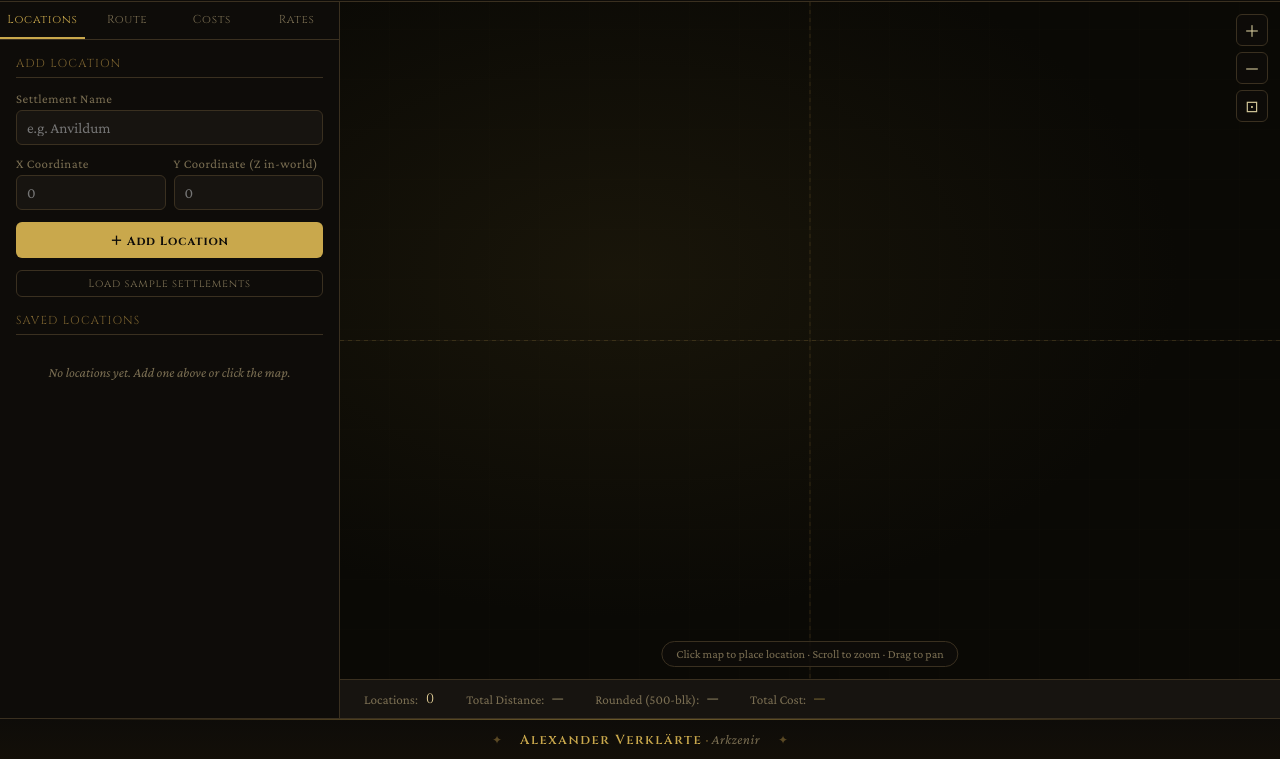
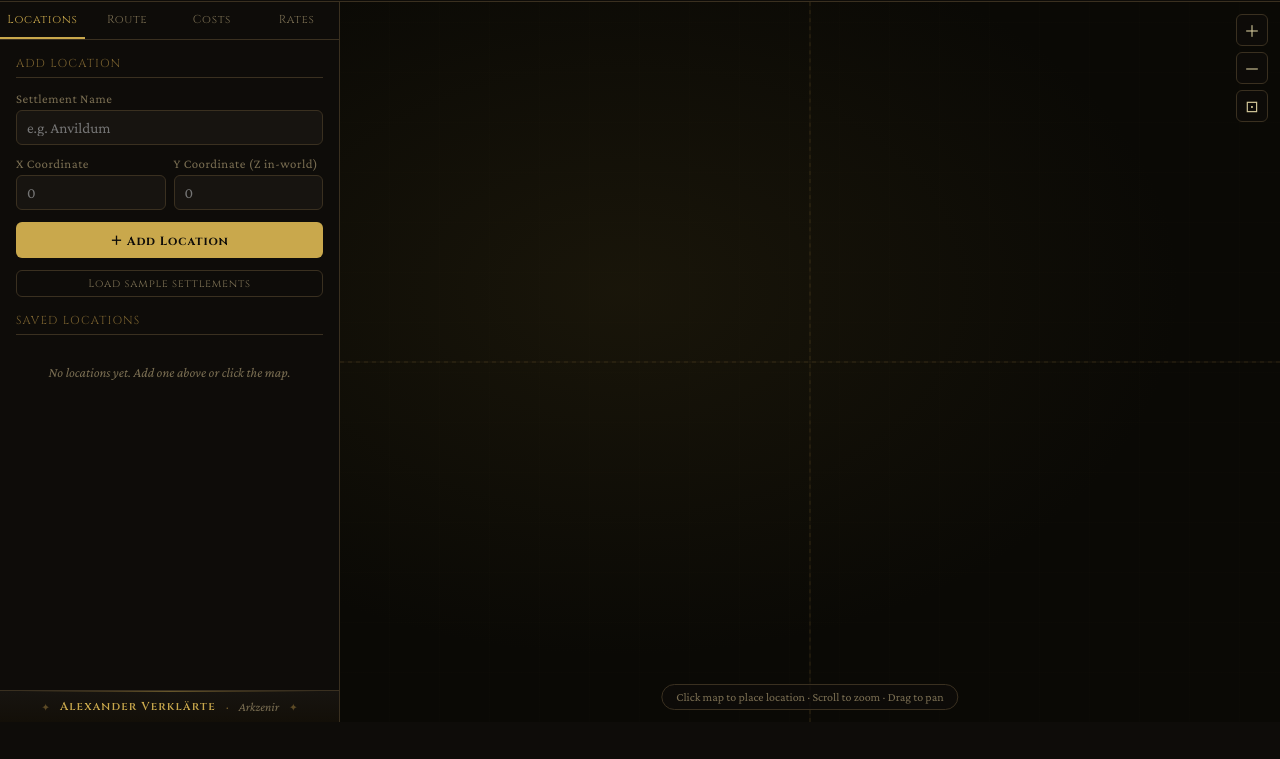
Before and after one commit to Arkzenir/FTALogistics, a plain HTML site: page index.html in a window 1280 px wide. Shown: the part 78-837 px from the top of the page. After the commit the page ends 800 px from the top, so only its background shows below. Drawn offline with nearby package versions, Linux system fonts and the light colour scheme.

Commit message:
Reorganise tabs and layout for single screen use

```diff
--- a/index.html
+++ b/index.html
@@ -29,7 +29,8 @@
     color: var(--text);
     font-family: 'Crimson Pro', Georgia, serif;
     font-size: 16px;
-    min-height: 100vh;
+    height: 100vh;
+    overflow: hidden;
     display: flex;
     flex-direction: column;
   }
@@ -58,10 +59,10 @@
   main {
     display: grid;
     grid-template-columns: 340px 1fr;
-    grid-template-rows: 1fr auto;
     gap: 0;
     flex: 1;
     overflow: hidden;
+    min-height: 0;
   }
 
   /* ── SIDEBAR ── */
@@ -70,7 +71,6 @@
     display: flex;
     flex-direction: column;
     overflow: hidden;
-    grid-row: 1 / 3;
   }
 
   .sidebar-tabs {
@@ -221,21 +221,6 @@
     white-space: nowrap;
     color: var(--gold-pale);
   }
-
-  /* ── BOTTOM STATS BAR ── */
-  #stats-bar {
-    grid-column: 2;
-    border-top: 1px solid var(--border);
-    padding: 10px 24px;
-    display: flex;
-    gap: 32px;
-    align-items: center;
-    background: var(--surface);
-    font-size: .82rem;
-  }
-  .stat { display: flex; gap: 8px; align-items: center; }
-  .stat-label { color: var(--muted); }
-  .stat-val { color: var(--gold-pale); font-family: 'Cinzel',serif; font-size:.85rem; }
 
   /* ── SCROLLBAR ── */
   ::-webkit-scrollbar { width: 6px; }
@@ -472,6 +457,13 @@
 
       <button class="btn btn-ghost btn-sm" onclick="resetSettings()" style="margin-top:4px">↺ Reset to FTA defaults</button>
     </div>
+    <div class="sidebar-sig">
+      <span class="sig-ornament">✦</span>
+      <span class="sig-character">Alexander Verklärte</span>
+      <span class="sig-divider">·</span>
+      <span class="sig-player">Arkzenir</span>
+      <span class="sig-ornament">✦</span>
+    </div>
   </aside>
 
   <!-- MAP -->
@@ -486,14 +478,7 @@
     <div class="click-hint">Click map to place location · Scroll to zoom · Drag to pan</div>
   </div>
 
-  <!-- STATS BAR -->
-  <div id="stats-bar">
-    <div class="stat"><span class="stat-label">Locations:</span><span class="stat-val" id="stat-locs">0</span></div>
-    <div class="stat"><span class="stat-label">Total Distance:</span><span class="stat-val" id="stat-dist">—</span></div>
-    <div class="stat"><span class="stat-label">Rounded (500-blk):</span><span class="stat-val" id="stat-dist-r">—</span></div>
-    <div class="stat"><span class="stat-label">Total Cost:</span><span class="stat-val" id="stat-cost" style="color:var(--gold)">—</span></div>
-  </div>
-</main>
+  </main>
 
 <script>
 // ─── STATE ───────────────────────────────────────────────────────────────────
@@ -655,6 +640,8 @@ function renderRouteList() {
   el.innerHTML = html;
 }
 
+function setStat(id, val) { const el = document.getElementById(id); if (el) el.textContent = val; }
+
 function toggleCostMode() {
   const isMessenger = document.getElementById('c-mode').value === 'messenger';
   document.getElementById('c-delivery-fields').style.display  = isMessenger ? 'none' : '';
@@ -692,9 +679,9 @@ function renderCosts() {
     const guildCost   = chargeGuild ? ceil4(guildRate * effKilo) : 0;
     const total       = courierCost + guildCost;
 
-    document.getElementById('stat-cost').textContent    = total + ' copper';
-    document.getElementById('stat-dist').textContent    = Math.round(totalDist).toLocaleString() + ' blks';
-    document.getElementById('stat-dist-r').textContent  = roundedDist.toLocaleString() + ' blks';
+    setStat('stat-cost', total + ' copper');
+    setStat('stat-dist', Math.round(totalDist).toLocaleString() + ' blks');
+    setStat('stat-dist-r', roundedDist.toLocaleString() + ' blks');
 
     el.innerHTML = `
       <div class="cost-row"><span class="cost-label">Route distance (actual)</span><span class="cost-val">${Math.round(totalDist).toLocaleString()} blocks</span></div>
@@ -732,9 +719,9 @@ function renderCosts() {
     const guildCost   = ceil4(guildRate * effKilo);
     const total       = carrierCost + escortCost + guildCost;
 
-    document.getElementById('stat-cost').textContent    = total + ' copper';
-    document.getElementById('stat-dist').textContent    = Math.round(totalDist).toLocaleString() + ' blks';
-    document.getElementById('stat-dist-r').textContent  = roundedDist.toLocaleString() + ' blks';
+    setStat('stat-cost', total + ' copper');
+    setStat('stat-dist', Math.round(totalDist).toLocaleString() + ' blks');
+    setStat('stat-dist-r', roundedDist.toLocaleString() + ' blks');
 
     el.innerHTML = `
       <div class="cost-row"><span class="cost-label">Route distance (actual)</span><span class="cost-val">${Math.round(totalDist).toLocaleString()} blocks</span></div>
@@ -763,7 +750,7 @@ function updateCosts() { renderCosts(); }
 function refresh() {
   renderLocList();
   renderStartSelect();
-  document.getElementById('stat-locs').textContent = locations.length;
+  setStat('stat-locs', locations.length);
   recalc();
 }
 
@@ -845,9 +832,9 @@ function recalc() {
     routeOrder = n === 1 ? [0] : [];
     totalDist = 0; roundedDist = 0;
     renderRouteList(); renderCosts(); drawMap();
-    document.getElementById('stat-dist').textContent='—';
-    document.getElementById('stat-dist-r').textContent='—';
-    document.getElementById('stat-cost').textContent='—';
+    setStat('stat-dist', '—');
+    setStat('stat-dist-r', '—');
+    setStat('stat-cost', '—');
     return;
   }
 
@@ -882,8 +869,8 @@ function recalc() {
   renderCosts();
   drawMap();
 
-  document.getElementById('stat-dist').textContent   = Math.round(totalDist).toLocaleString() + ' blks';
-  document.getElementById('stat-dist-r').textContent = roundedDist.toLocaleString() + ' blks';
+  setStat('stat-dist', Math.round(totalDist).toLocaleString() + ' blks');
+  setStat('stat-dist-r', roundedDist.toLocaleString() + ' blks');
 }
 
 // ─── MAP CANVAS ───────────────────────────────────────────────────────────────
@@ -1119,60 +1106,51 @@ refresh();
 setTimeout(resetView, 50);
 </script>
 
-<footer>
-  <div class="footer-rule"></div>
-  <div class="footer-inner">
-    <div class="footer-ornament">✦</div>
-    <div class="footer-text">
-      <span class="footer-character">Alexander Verklärte</span>
-      <span class="footer-divider">·</span>
-      <span class="footer-player">Arkzenir</span>
-    </div>
-    <div class="footer-ornament">✦</div>
-  </div>
-</footer>
-
 <style>
-  footer {
+  .sidebar-sig {
     flex-shrink: 0;
-    background: linear-gradient(180deg, var(--bg) 0%, #130f08 100%);
     border-top: 1px solid var(--border);
-  }
-  .footer-rule {
-    height: 1px;
-    margin: 0 40px;
-    background: linear-gradient(90deg, transparent, var(--gold-dim) 20%, var(--gold) 50%, var(--gold-dim) 80%, transparent);
-    opacity: 0.5;
-  }
-  .footer-inner {
+    padding: 8px 12px;
     display: flex;
     align-items: center;
     justify-content: center;
-    gap: 18px;
-    padding: 10px 32px;
+    gap: 10px;
+    background: linear-gradient(180deg, var(--surface) 0%, #130f08 100%);
+    position: relative;
   }
-  .footer-ornament {
+  .sidebar-sig::before {
+    content: '';
+    position: absolute;
+    top: 0; left: 20px; right: 20px;
+    height: 1px;
+    background: linear-gradient(90deg, transparent, var(--gold-dim) 30%, var(--gold) 50%, var(--gold-dim) 70%, transparent);
+    opacity: 0.45;
+  }
+  .sig-ornament {
     color: var(--gold-dim);
-    font-size: .75rem;
+    font-size: .65rem;
     opacity: 0.7;
+    flex-shrink: 0;
   }
-  .footer-character {
+  .sig-character {
     font-family: 'Cinzel', serif;
-    font-size: .82rem;
+    font-size: .72rem;
     font-weight: 600;
-    letter-spacing: .12em;
+    letter-spacing: .1em;
     color: var(--gold);
+    white-space: nowrap;
   }
-  .footer-divider {
+  .sig-divider {
     color: var(--gold-dim);
-    font-size: .9rem;
+    font-size: .8rem;
+    flex-shrink: 0;
   }
-  .footer-player {
+  .sig-player {
     font-family: 'Crimson Pro', serif;
     font-style: italic;
-    font-size: .85rem;
+    font-size: .78rem;
     color: var(--muted);
-    letter-spacing: .04em;
+    white-space: nowrap;
   }
 </style>
 </body>
```
